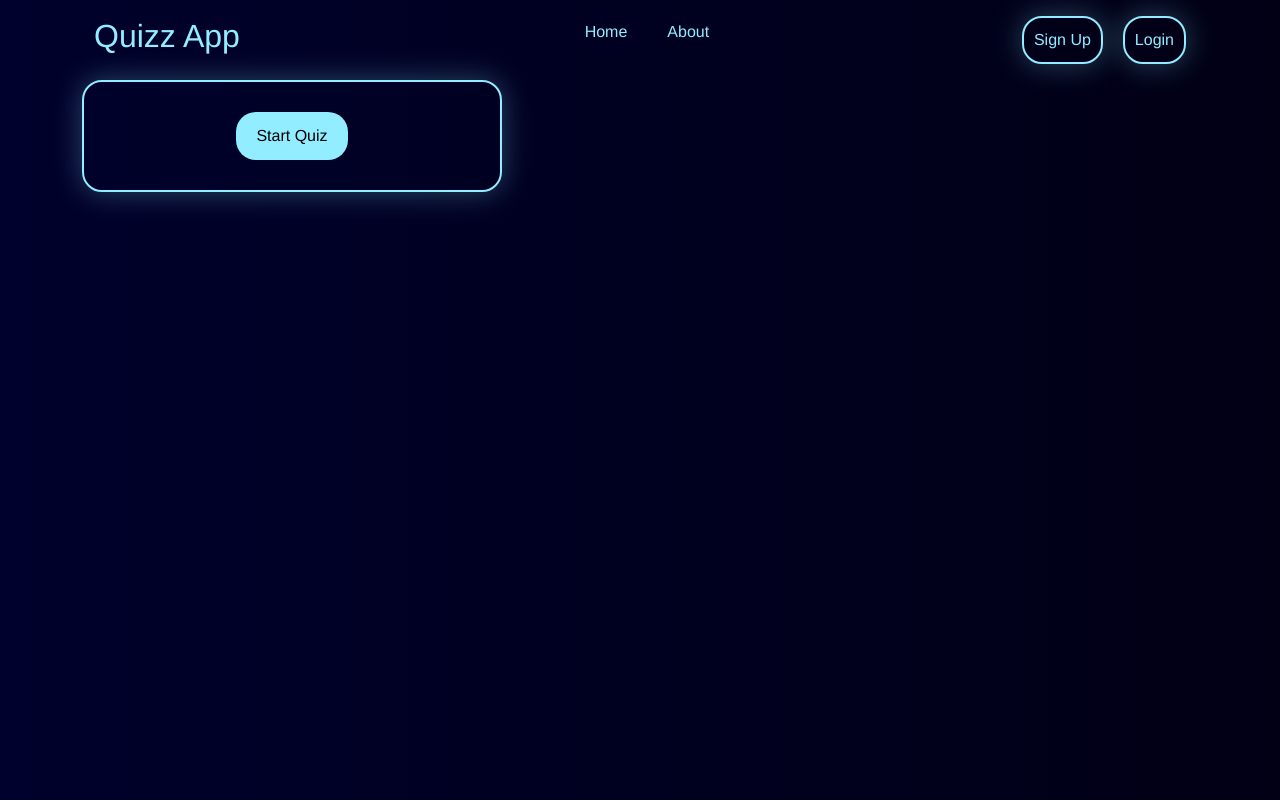
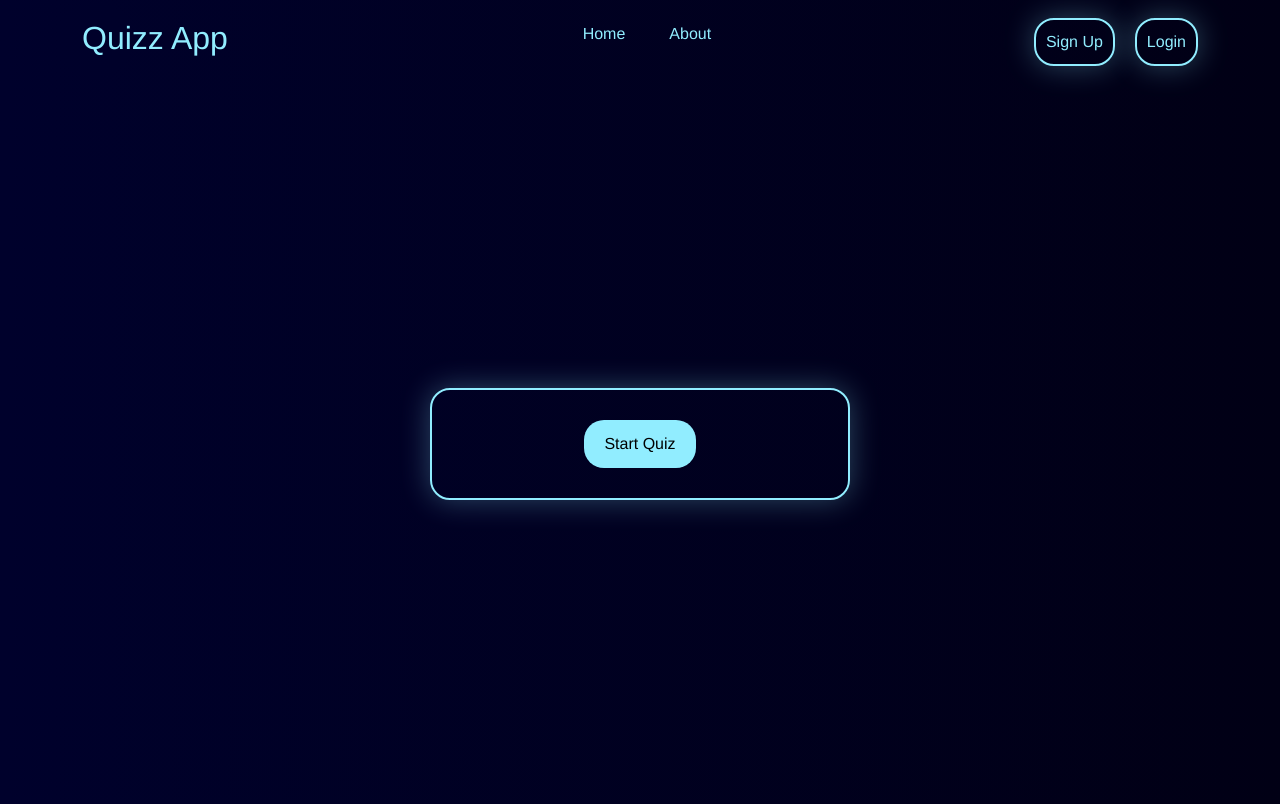
Before and after one commit to bilalahmed180/Quizz-App, a plain HTML site: page index.html in a window 1280 px wide. Drawn offline with nearby package versions, Linux system fonts and the light colour scheme.

Commit message:
fix startbtn box

```diff
--- a/index.html
+++ b/index.html
@@ -10,7 +10,9 @@
         integrity="sha384-EVSTQN3/azprG1Anm3QDgpJLIm9Nao0Yz1ztcQTwFspd3yD65VohhpuuCOmLASjC" crossorigin="anonymous">
 </head>
 
-<header class="container">
+
+<body class="quizz-body container">
+    <header>
         <nav>
             <h2>Quizz App</h2>
             <ul>
@@ -24,8 +26,7 @@
         </nav>
     </header>
 
-<body class="quizz-body container">
-
+    <div class="quiz-wrapper">
         <div class="quiz-container">
             <button id="startbtn" class="start-btn">Start Quiz</button>
 
@@ -35,6 +36,7 @@
                 <button type="submit" class="next-btn">Next</button>
             </form>
         </div>
+    </div>
 
     <script src="script.js"></script>
     <script src="https://cdn.jsdelivr.net/npm/bootstrap@5.0.2/dist/js/bootstrap.bundle.min.js"
--- a/style.css
+++ b/style.css
@@ -6,6 +6,9 @@
 }
 
 /* HEADER SECTION */
+button{
+    transition: 0.3s ease;
+}
 
 button:hover {
     box-shadow: 0 4px 12px rgba(145, 237, 255, 0.6);
@@ -22,25 +25,28 @@ header nav {
     justify-content: space-between;
     align-items: center;
     padding: 10px 0;
+    position: sticky;
+    top: 0;
 }
 
 header nav ul {
     display: flex;
     align-items: center;
+    flex-wrap: wrap;
     list-style-type: none;
     gap: 20px;
-
 }
 
 header nav ul li {
     padding: 10px;
+    border: 2px solid transparent;
+    border-radius: 20px;
+    transition: 0.3s ease;
 }
 
 header nav ul li:hover {
     border: 2px solid rgb(145, 237, 255);
     box-shadow: 0 0 30px rgba(145, 237, 255, 0.3);
-    border-radius: 20px;
-    padding: 10px;
 }
 
 header nav ul li a {
@@ -74,8 +80,17 @@ header nav div button a:hover {
     color: rgb(99, 190, 209);
 }
 
+/* HEADER SECTION END */
+
 .quizz-body {
     background: linear-gradient(to right, rgb(0, 1, 44), rgb(1, 0, 21));
+}
+
+.quiz-wrapper {
+    min-height: calc(100vh - 80px);
+    display: flex;
+    justify-content: center;
+    align-items: center;
 }
 
 .quiz-container {
@@ -126,7 +141,7 @@ header nav div button a:hover {
     display: none;
 }
 
-/* SIGN-UP CSS START */
+/* SIGN-UP & Login CSS START */
 
 .sign-up-body {
     min-height: 100vh;
@@ -225,11 +240,4 @@ header nav div button a:hover {
 }
 
 
-/* SIGN-UP CSS END */
-
-
-/* LOGIN CSS START */
-
-
-
-/* LOGIN CSS END */
+/* SIGN-UP & Login CSS END */
```
Lines whose indentation alone changed are shown as unchanged.
